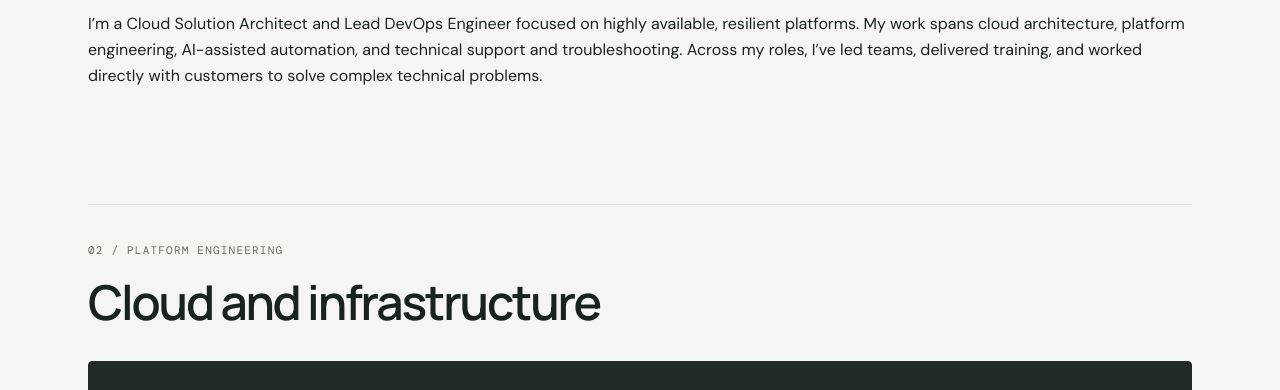
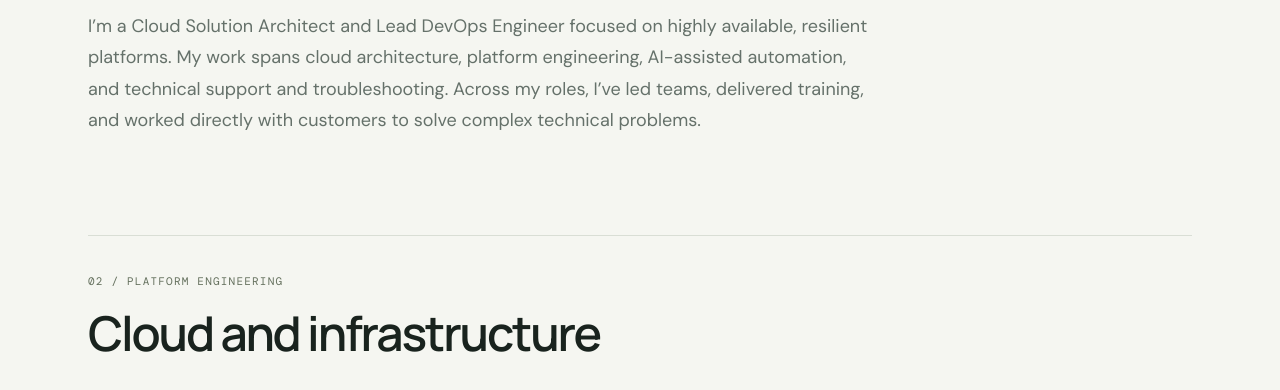
Before and after one commit to ivanht/portfolio, a plain HTML site: page index.html in a window 1280 px wide. Shown: the part 710-1100 px from the top of the page. Drawn offline with nearby package versions, Linux system fonts and the light colour scheme.

Commit message:
Style About me section

```diff
--- a/styles.css
+++ b/styles.css
@@ -17,7 +17,7 @@ h1{font-size:clamp(56px,9vw,104px);margin:0 0 18px;font-weight:600}
 .text-link{font:500 13px var(--mono);color:var(--ink);border-bottom:1px solid var(--ink);padding-bottom:5px}
 .text-link span{color:#6a9e16;margin-left:8px}
 .project-section{padding:38px 0 98px;border-top:1px solid var(--line)}
-.section-heading{margin-bottom:32px}.section-heading h2{font-size:clamp(32px,5vw,48px);margin:0;font-weight:600}
+.section-heading{margin-bottom:32px}.about-copy{max-width:780px;margin:22px 0 0;font-size:18px;line-height:1.75;color:var(--muted)}.section-heading h2{font-size:clamp(32px,5vw,48px);margin:0;font-weight:600}
 .project-grid{display:grid;grid-template-columns:repeat(2,minmax(0,1fr));gap:16px}
 .project-card{background:var(--card);border:1px solid #e3e7df;border-radius:4px;padding:28px;min-height:300px;display:flex;flex-direction:column}
 .project-featured{grid-column:span 2;min-height:255px;background:#202b24;color:#f6f7f2;border-color:#202b24}
@@ -34,5 +34,5 @@ h1{font-size:clamp(56px,9vw,104px);margin:0 0 18px;font-weight:600}
 .side-card p{font-size:13px;line-height:1.55;color:#39452f;margin:12px 0 14px}.side-card .chips{margin:0}.side-card .chips li{background:#d2ed9d;color:#3f4e32}.status-tag{align-self:flex-start;margin-top:-24px;margin-right:26px;background:#e0f2bd;color:#50643d;font-size:9px}
 footer{border-top:1px solid var(--line);padding:22px max(6vw,24px);display:flex;justify-content:space-between;color:var(--muted);font:400 10px var(--mono);letter-spacing:.05em}footer a{text-decoration:none}
 :focus-visible{outline:3px solid #578b10;outline-offset:4px}
-@media(max-width:700px){.site-header{height:64px;padding:0 20px}nav{gap:15px}nav a{font-size:11px}main{padding:0 20px}.intro{padding:82px 0 68px}.lede{font-size:17px}.project-section{padding-bottom:68px}.project-grid,.side-grid{grid-template-columns:1fr}.project-featured{grid-column:auto}.project-card{min-height:270px}.side-card{min-height:240px}footer{padding-inline:20px}}
+@media(max-width:700px){.site-header{height:64px;padding:0 20px}nav{gap:15px}nav a{font-size:11px}main{padding:0 20px}.intro{padding:82px 0 68px}.lede{font-size:17px}.about-copy{font-size:16px}.project-section{padding-bottom:68px}.project-grid,.side-grid{grid-template-columns:1fr}.project-featured{grid-column:auto}.project-card{min-height:270px}.side-card{min-height:240px}footer{padding-inline:20px}}
 @media(prefers-reduced-motion:reduce){html{scroll-behavior:auto}}
```
